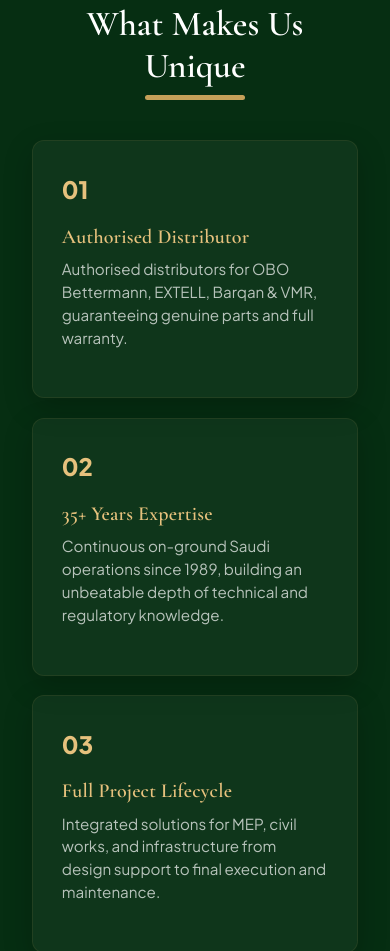
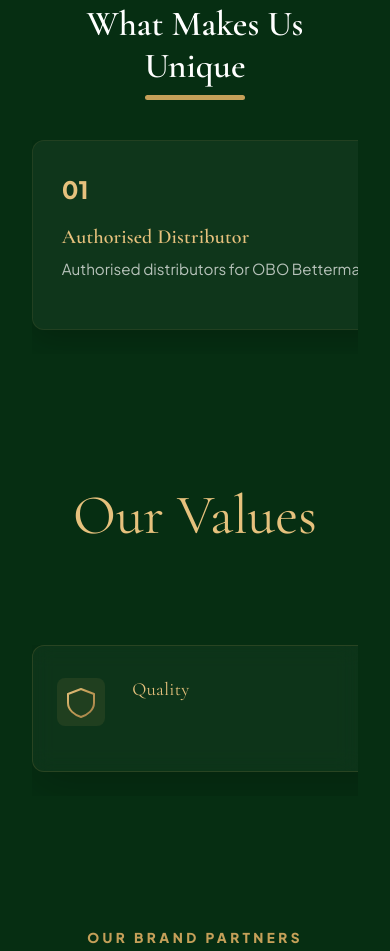
Before and after one commit to futureadam249-png/Alzab-Website, a plain HTML site: page index.html in a window 390 px wide. Shown: the part 912-1863 px from the top of the page. Drawn offline with nearby package versions, Linux system fonts and the light colour scheme.

Commit message:
Fix mobile horizontal layout and add scrolling cards

```diff
--- a/index.html
+++ b/index.html
@@ -132,7 +132,7 @@
         <h2 class="section-title" style="color: #fff;" data-en="What Makes Us Unique" data-ar="ما الذي يجعلنا متميزين">What Makes Us Unique</h2>
         <div class="title-bar"></div>
       </div>
-      <div class="unique-grid" style="display: grid; grid-template-columns: repeat(auto-fit, minmax(320px, 1fr)); gap: 2rem;">
+      <div class="unique-grid" style="gap: 2rem;">
         <div class="unique-item" style="background: rgba(255,255,255,0.03); padding:2rem; border-radius:16px; border:1px solid rgba(197,160,89,0.2); box-shadow: 0 10px 30px rgba(0,0,0,0.2);">
           <div style="margin-bottom:1rem; color:var(--gold-primary); font-weight:800; font-size:1.5rem;">01</div>
           <h4 style="margin-bottom:0.75rem; color:var(--gold-primary);" data-en="Authorised Distributor" data-ar="موزع معتمد">Authorised Distributor</h4>
@@ -288,7 +288,7 @@
   <!-- CONTACT TEASER -->
   <section class="section" id="contact" style="background: var(--dark-green); padding: 4rem 0 0rem; border-top: 1px solid rgba(255,255,255,0.1);">
     <div class="container">
-      <div class="ct-grid" style="display: grid; grid-template-columns: 1fr 1fr; gap: 4rem; align-items: center;">
+      <div class="ct-grid" style="gap: 4rem; align-items: center;">
         <div class="ct-text">
           <h2 class="section-title" style="color: #fff;" data-en="Let's Start Your Project" data-ar="لنبدأ مشروعك">Let's Start Your Project</h2>
           <div class="title-bar" style="margin: 0 0 1.5rem;"></div>
--- a/style.css
+++ b/style.css
@@ -65,6 +65,10 @@ section { padding: 4rem 0; position: relative; overflow: hidden; }
 .section-title { font-size: clamp(2.5rem, 5vw, 4.2rem); margin-bottom: 0.5rem; position: relative; color: var(--dark-green); }
 .title-bar { width: 100px; height: 5px; background: var(--accent-gold); margin: 0 auto 1.5rem; border-radius: 4px; }
 .section-desc { color: var(--text-muted); font-size: 1.15rem; line-height: 1.8; }
+
+.unique-grid { display: grid; grid-template-columns: repeat(auto-fit, minmax(320px, 1fr)); }
+#contact .ct-grid { display: grid; grid-template-columns: 1fr 1fr; }
+
 
 /* Text Gradient Effect */
 .text-gold {
@@ -1596,8 +1600,20 @@ section { padding: 4rem 0; position: relative; overflow: hidden; }
   .btn-hero-solid, .btn-hero-text { width: 100% !important; justify-content: center; padding: 1.1rem !important; }
 
   /* WHAT MAKES US UNIQUE - Professional Upgrade */
-  .unique-grid { gap: 1.2rem !important; }
+  .unique-grid {
+    display: flex !important;
+    overflow-x: auto !important;
+    scroll-snap-type: x mandatory;
+    gap: 1.2rem !important;
+    padding-bottom: 1.5rem !important;
+    scrollbar-width: none; /* Firefox */
+  }
+  .unique-grid::-webkit-scrollbar { display: none; } /* Safari and Chrome */
+
   .unique-item {
+    min-width: 85vw !important;
+    scroll-snap-align: start;
+    flex-shrink: 0;
     padding: 1.8rem !important;
     border-radius: 12px !important;
     background: rgba(255,255,255,0.04) !important;
@@ -1618,8 +1634,20 @@ section { padding: 4rem 0; position: relative; overflow: hidden; }
   .unique-item p { font-size: 0.95rem !important; line-height: 1.5; color: rgba(255,255,255,0.7) !important; }
 
   /* OUR VALUES - Professional Card Refinement */
-  .about-values-grid { gap: 1rem !important; }
+  .about-values-grid {
+    display: flex !important;
+    overflow-x: auto !important;
+    scroll-snap-type: x mandatory;
+    gap: 1rem !important;
+    padding-bottom: 1.5rem !important;
+    scrollbar-width: none;
+  }
+  .about-values-grid::-webkit-scrollbar { display: none; }
+
   .av-card {
+    min-width: 85vw !important;
+    scroll-snap-align: start;
+    flex-shrink: 0;
     padding: 2rem 1.5rem !important;
     min-height: auto !important;
     border-radius: 12px !important;
```
